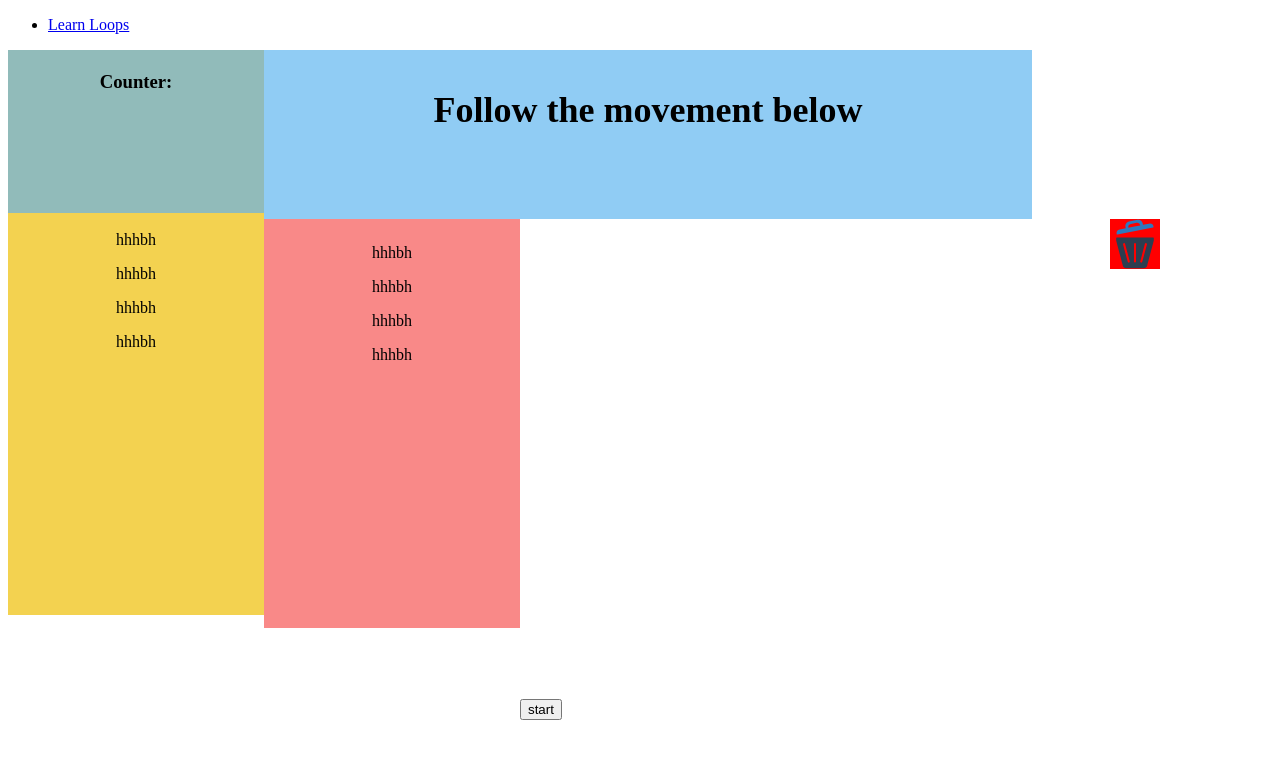
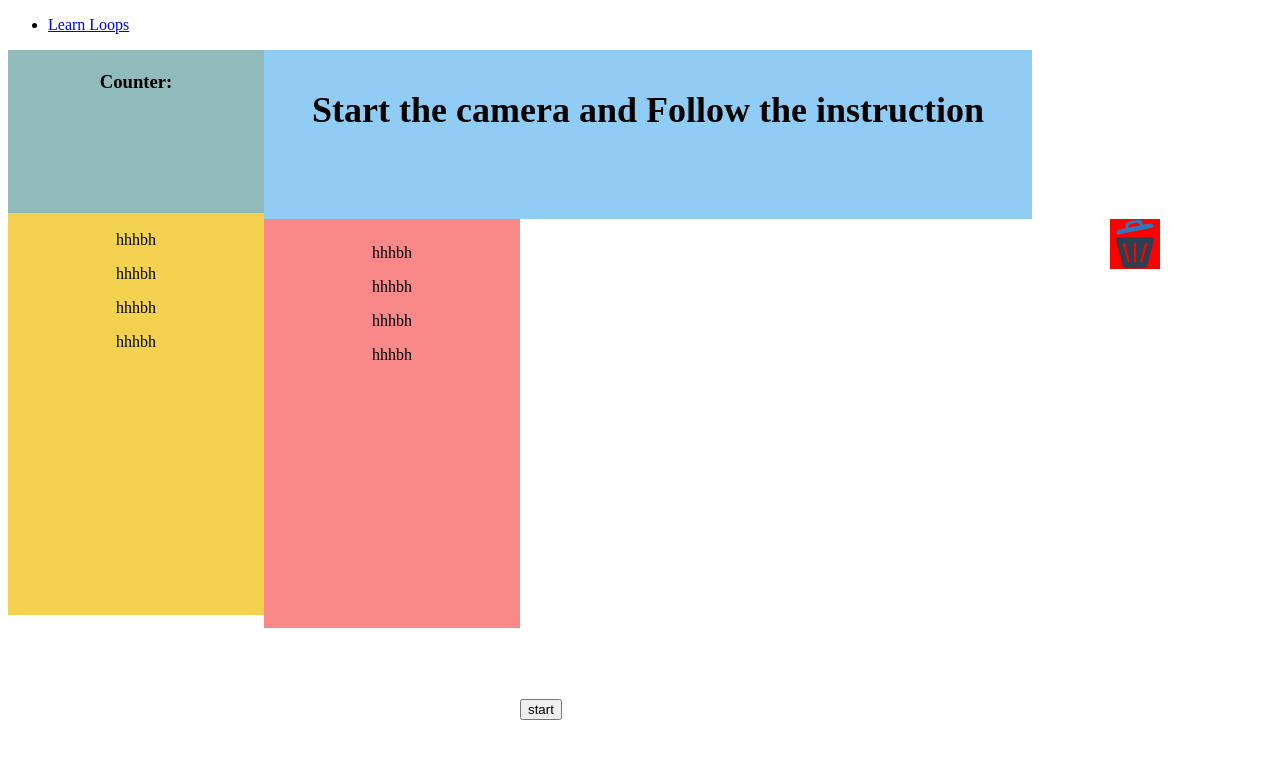
Before and after one commit to tech-for-better/Pell-Ensemble-MM, a React (Create React App) app: page /learnLoops in a window 1280 px wide. Shown: the top 758 px of the page. Built offline with nearby package versions, Linux system fonts and the light colour scheme; no server answers.

Commit message:
instruction para

```diff
--- a/src/components/StartInstructions.js
+++ b/src/components/StartInstructions.js
@@ -4,7 +4,9 @@ import styled from "styled-components";
 export default function StartInstructions() {
   return (
     <InstructionDiv>
-      <h2 className="instructions">Follow the movement below</h2>
+      <h2 className="instructions">
+        Start the camera and Follow the instruction
+      </h2>
     </InstructionDiv>
   );
 }
```
